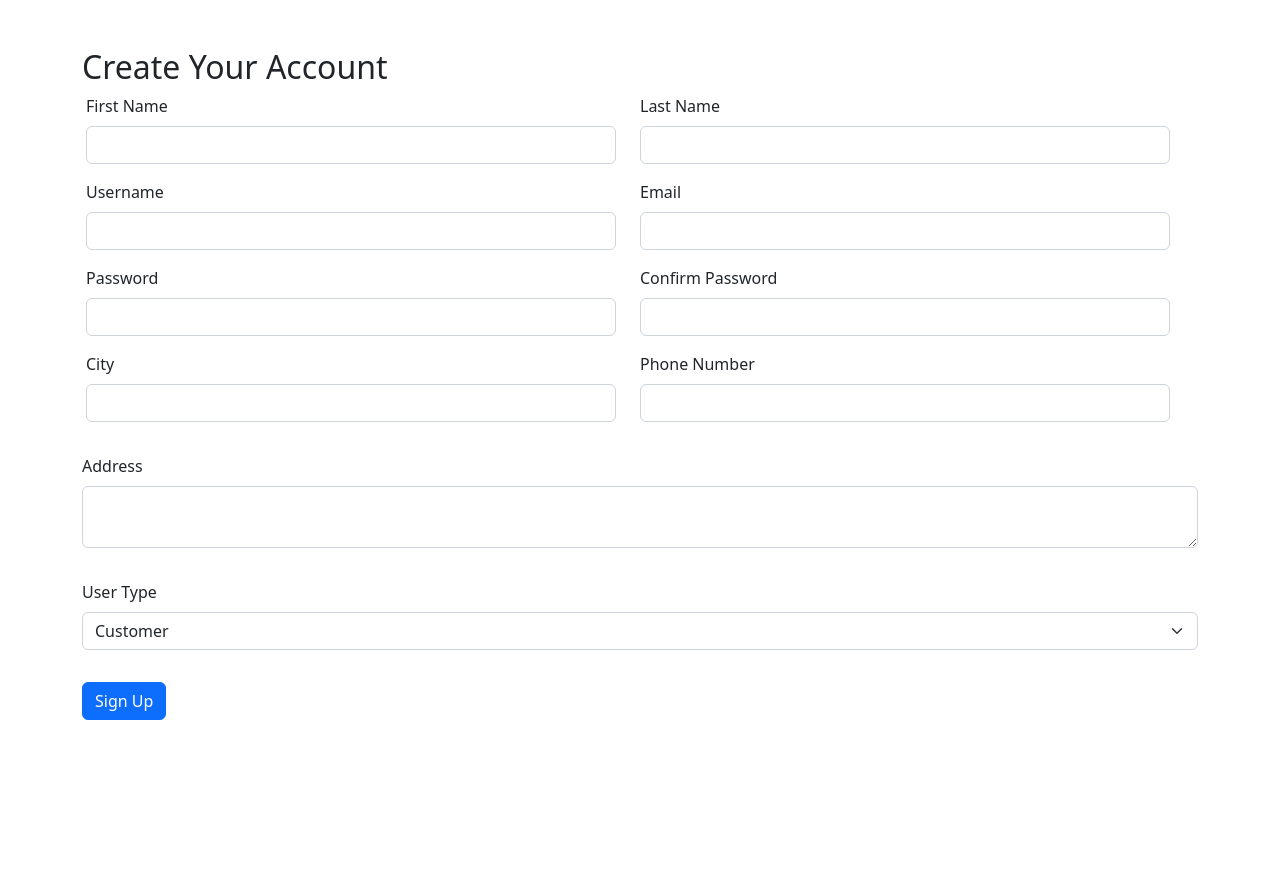
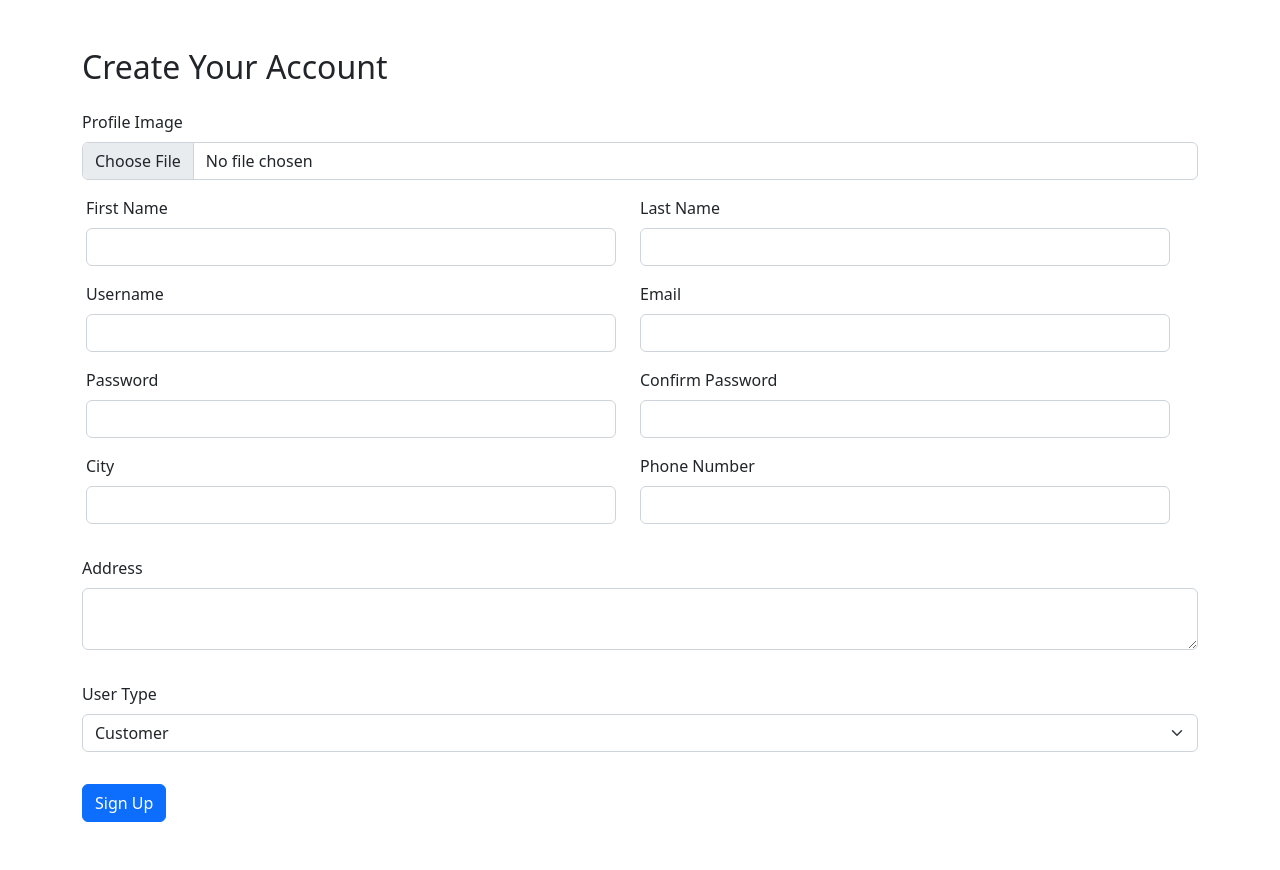
Before and after one commit to GuruBuilds/SkillOnCall, a Django app: page /accounts/edit-profile/ in a window 1280 px wide. Shown: the part 56-926 px from the top of the page. Before the commit the page ends 776 px from the top, so only its background shows below. Run offline with Django 3.2, Linux system fonts and the light colour scheme.

Commit message:
add the image for user profile

```diff
--- a/SkillOnCall/accounts/views.py
+++ b/SkillOnCall/accounts/views.py
@@ -42,6 +42,7 @@ def signup_view(request):
         address = request.POST.get('address')
         city = request.POST.get('city')
         user_type = request.POST.get('user_type')
+        profile_image = request.FILES.get('profile_image')
 
         # Edit profile case
         if request.user.is_authenticated:
@@ -61,6 +62,8 @@ def signup_view(request):
             customer.address = address
             customer.city = city
             customer.user_type = user_type
+            if profile_image:
+                customer.profile_image = profile_image
             customer.save()
 
             # Handle service provider updates
@@ -108,7 +111,8 @@ def signup_view(request):
                 phone_number=phone_number,
                 address=address,
                 city=city,
-                user_type=user_type
+                user_type=user_type,
+                profile_image=profile_image
             )
 
             if user_type == 'provider':
@@ -155,6 +159,7 @@ def signup_view(request):
                 'first_name': user.first_name,
                 'last_name': user.last_name,
                 'phone_number': customer.phone_number,
+                'profile_image': customer.profile_image.url if customer.profile_image else '',
                 'address': customer.address,
                 'city': customer.city,
                 'user_type': customer.user_type,
@@ -177,7 +182,6 @@ def signup_view(request):
                 'is_edit': True
             })
 
-        # New signup form
         return render(request, 'accounts/signup_view.html', {
             'services': services,
             'initial_data': {},
--- a/SkillOnCall/templates/accounts/signup_view.html
+++ b/SkillOnCall/templates/accounts/signup_view.html
@@ -5,9 +5,19 @@
 {% block content %}
 <div class="container my-5">
     <h2 class="mb-4">{% if is_edit %}Edit Your Profile{% else %}Create Your Account{% endif %}</h2>
-    <form method="post" class="row g-3">
+    <form method="post" class="row g-3" enctype="multipart/form-data">
         {% csrf_token %}
         <!-- Basic Info -->
+        <div class="mb-3">
+            <label class="form-label">Profile Image</label>
+            <input type="file" class="form-control" name="profile_image">
+            {% if request.user.is_authenticated and initial_data.profile_image %}
+                <div class="mt-2">
+                    <p>Current Image:</p>
+                    <img src="{{ initial_data.profile_image }}" alt="Profile Image" height="100">
+                </div>
+            {% endif %}
+        </div>
         <div class="row mb-3">
             <div class="col-md-6">
                 <label class="form-label">First Name</label>
```
Also changed, not shown: SkillOnCall/accounts/migrations/0005_customer_profile_image.py (added), SkillOnCall/media/profile_images/wallpaperflare.com_wallpaper.jpg (added).
